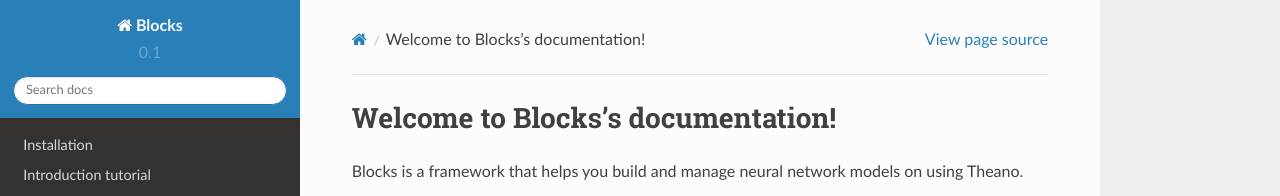
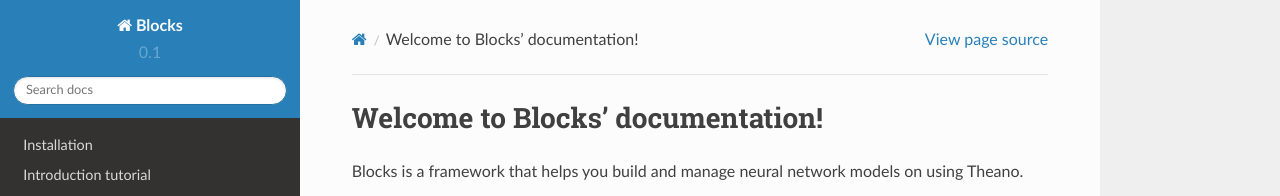
Before and after one commit to mila-iqia/blocks, a Sphinx documentation site: the page built from docs/index.rst, in a window 1280 px wide and 900 px high. Shown: the top 196 px of the window. Built offline with Sphinx 7.4.7 and the Read the Docs theme 2.0.0, drawn with Linux system fonts in a browser that asks for light colours.

Commit message:
Plural possesive

```diff
--- a/docs/index.rst
+++ b/docs/index.rst
@@ -1,5 +1,5 @@
-Welcome to Blocks's documentation!
-==================================
+Welcome to Blocks' documentation!
+=================================
 Blocks is a framework that helps you build and manage neural network models on
 using Theano.
 
```
